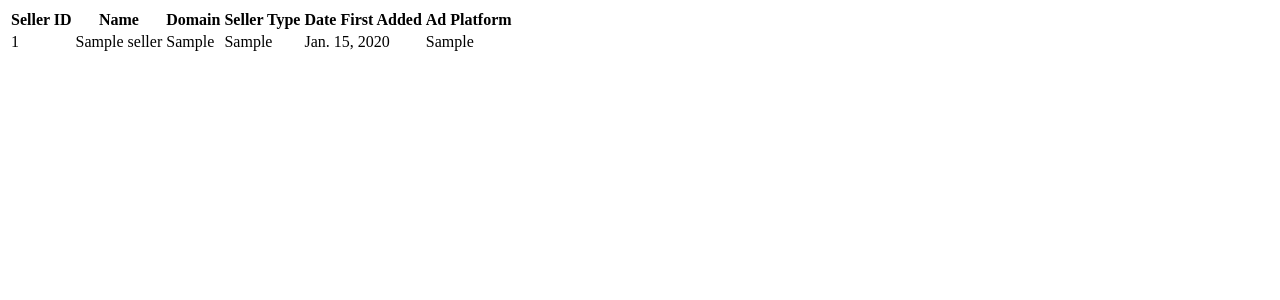
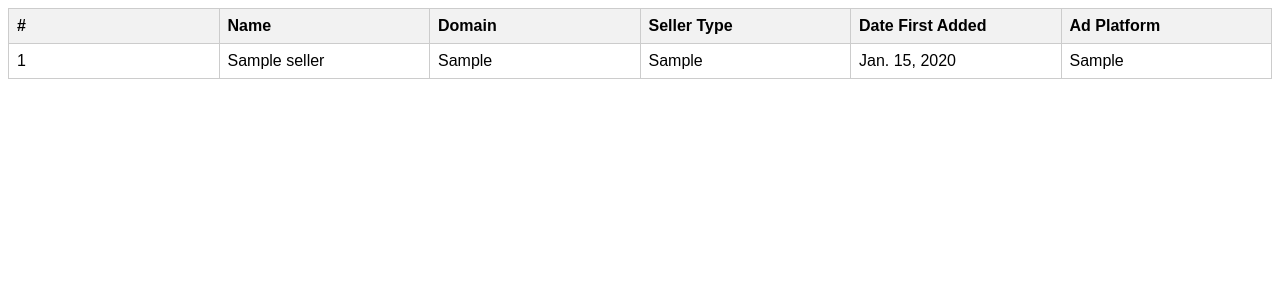
Before and after one commit to schalla7/django_json_advertising_tables, a Django app: page /sellers/ in a window 1280 px wide. Shown: the top 300 px of the page. Run offline with Django 5.2, Linux system fonts and the light colour scheme; tables that the repository leaves empty hold one stand-in row (values such as "Sample post").

Commit message:
Add counter to display table

```diff
--- /dev/null
+++ b/advertplatform/templates/base.html
@@ -0,0 +1,45 @@
+<!DOCTYPE html>
+<html lang="en">
+<head>
+    <meta charset="UTF-8">
+    <meta name="viewport" content="width=device-width, initial-scale=1.0">
+    <title>{% block title %}Default Title{% endblock %}</title>
+    <style>
+        /* Basic table styles */
+        table {
+            width: 100%;
+            border-collapse: collapse;
+            table-layout: fixed;
+        }
+
+        th, td {
+            border: 1px solid #ccc;
+            padding: 8px;
+            text-align: left;
+            font-family: Arial, sans-serif;
+        }
+
+        th {
+            background-color: #f2f2f2;
+            font-weight: bold;
+        }
+
+        tr:hover {
+            background-color: #e8e8e8;
+        }
+
+        @media (max-width: 600px) {
+            table {
+                display: block;
+                overflow-x: auto;
+            }
+        }
+    </style>
+    {% block extrahead %}{% endblock %}
+</head>
+<body>
+    {% block content %}
+    <!-- Default content can go here if any -->
+    {% endblock %}
+</body>
+</html>
--- a/advertplatform/templates/sellers_list.html
+++ b/advertplatform/templates/sellers_list.html
@@ -1,7 +1,13 @@
+{% extends 'base.html' %}
+
+{% block title %}Seller List{% endblock %}
+
+{% block content %}
 <table>
     <thead>
         <tr>
-            <th>Seller ID</th>
+            <th>#</th>
+            <!-- <th>Seller ID</th> -->
             <th>Name</th>
             <th>Domain</th>
             <th>Seller Type</th>
@@ -12,7 +18,8 @@
     <tbody>
         {% for seller in sellers %}
         <tr>
-            <td>{{ seller.seller_id }}</td>
+            <td>{{ forloop.counter }}</td>
+            <!-- <td>{{ seller.seller_id }}</td> -->
             <td>{{ seller.name }}</td>
             <td>{{ seller.domain }}</td>
             <td>{{ seller.seller_type }}</td>
@@ -22,3 +29,4 @@
         {% endfor %}
     </tbody>
 </table>
+{% endblock %}
```
